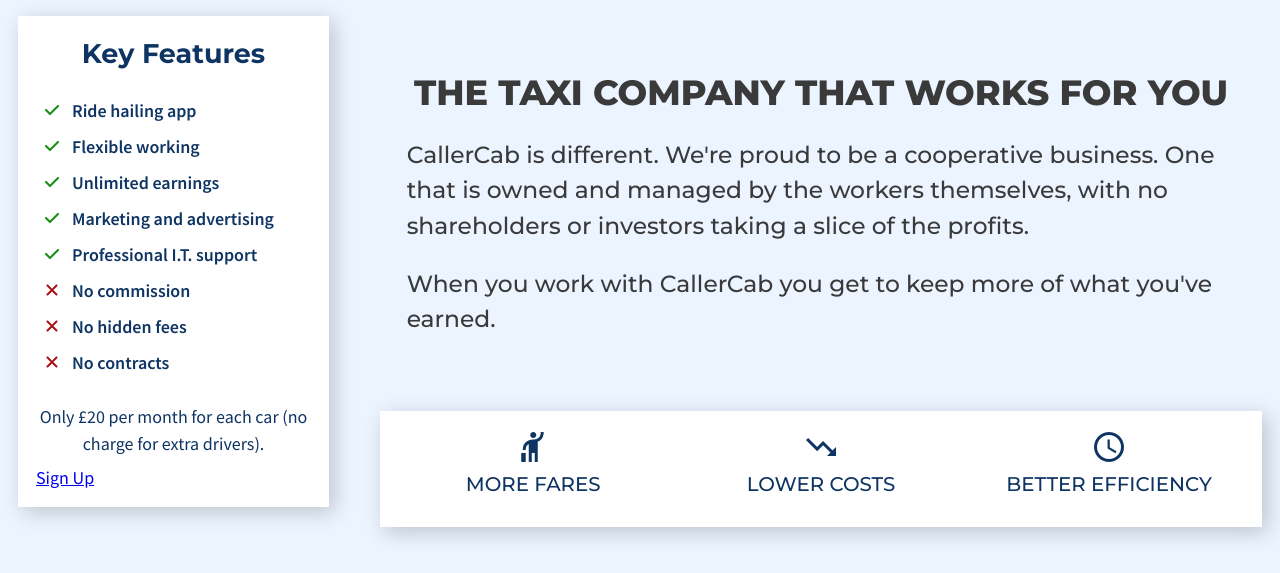
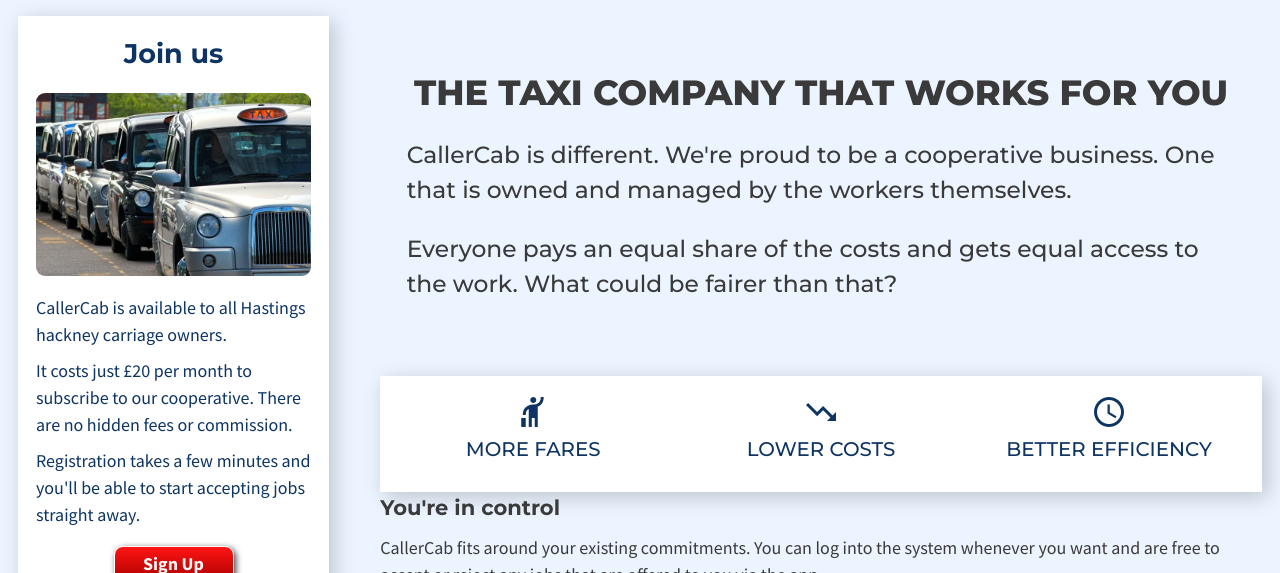
Before and after one commit to speedgull/drivers.caller.cab, a plain HTML site: page index.html in a window 1280 px wide. Shown: the part 730-1303 px from the top of the page. Drawn offline with Linux system fonts and the light colour scheme.

Commit message:
feature/improved sidebar

```diff
--- a/css/style.css
+++ b/css/style.css
@@ -69,10 +69,46 @@ ul {
   text-align: center;
 }
 
+.bold {
+  font-weight: bold;
+}
+
+.text-bigger {
+  font-size: larger;
+}
+
+.text-smaller {
+  font-size: smaller;
+}
+
 .wrapper {
   max-width: 1400px;
   margin: 0 auto;
   padding: 1rem;
+}
+
+.rounded {
+  border-radius: 0.5rem;
+}
+
+.margin-h1 {
+  margin: 1rem 0;
+}
+
+.button {
+  display: block;
+  text-align: center;
+  background: linear-gradient(hsl(0deg 100% 54%), hsl(0 100% 34% / 1));
+  color: white;
+  text-decoration: none;
+  padding: 0.3em 1em;
+  font-weight: bold;
+  max-width: 120px;
+  margin: 1rem auto;
+  border-radius: 0.5rem;
+  box-shadow: 2px 2px 6px rgb(0 0 0 / 75%);
+  border: 1px solid;
+  transition: all 0.5s;
 }
 
 /* Icon Styles */
@@ -206,6 +242,7 @@ nav li {
 }
 
 #secondary {
+  max-width: 500px;
   grid-area: sidebar;
 }
 
@@ -216,6 +253,7 @@ nav li {
   "sidebar content"
   "below below";
   gap: var(--content-gap);
+  justify-items: center;
 }
 
 .sticky-sidebar {
@@ -333,7 +371,7 @@ ul.checklist {
   max-width: 100px;
 }
 
-.partners figure:hover {
+.partners figure:hover, .button:hover {
   box-shadow: none;
   cursor: pointer;
 }
--- a/index.html
+++ b/index.html
@@ -40,8 +40,8 @@
       <div id="primary">
         <div class="intro">
           <h2 class="text-center">The Taxi Company That Works For You</h2>
-          <p>CallerCab is different. We're proud to be a cooperative business. One that is owned and managed by the workers themselves, with no shareholders or investors taking a slice of the profits.</p>
-          <p>When you work with CallerCab you get to keep more of what you've earned.</p>
+          <p>CallerCab is different. We're proud to be a cooperative business. One that is owned and managed by the workers themselves.</p>
+          <p>Everyone pays an equal share of the costs and gets equal access to the work. What could be fairer than that?</p>
         </div>
         <div class="col-3 text-center popbox">
           <div>
@@ -58,15 +58,16 @@
             <h2 class="small-heading">Better efficiency</h2>
           </div>
         </div>
+        <section>
+          <h3>You're in control</h3>
+          <p>CallerCab fits around your existing commitments. You can log into the system whenever you want and are free to accept or reject any jobs that are offered to you via the app.</p>
+          <p>You choose when you want to work. </p>
+          <p>We'll provide you with all the statistics you need to help you decide the most profitable times for your car to be on the road.</p>
+          <p>What's more, you're not tied into lengthy contracts. You're free to leave and join the cooperative as often as you please.</p>
+        </section>
         <!-- <section>
           <h3>About us</h3>
           <p>CallerCab is an online booking agency, created to unite drivers who have had enough of being exploited by traditional taxi and private hire companies.</p>
-        </section>
-        <section>
-          <h3>You're the boss</h3>
-          <p>You choose when you want to work. You can log into the system whenever you like and are free to accept or reject any jobs that are offered to you via the app.</p>
-          <p>We'll provide you with all the statistics you need to help you decide the most profitable times for your car to be on the road.</p>
-          <p>What's more, you're not tied into lengthy contracts. You're free to leave and join the cooperative as often as you please.</p>
         </section>
         <section>
           <h3>Keep your existing customers</h3>
@@ -92,33 +93,26 @@
           <p>We don't have an expensive office staffed by overpaid managers - our business is conducted entirely online and democratically managed by our members.</p>
           <p>There are no hidden fees and we don't charge commission. You get to keep 100% of the fare, and we charge hackney carriage tariffs across our entire fleet. No discounts, no cheap fares, and no greedy businessmen benefiting from your hard work!</p>
           <p>Each vehicle owner pays an equal share of the costs and in return receives an equal share of the work. What could be fairer than that?</p>
-        </section>
-        <div class="col-2">
-          <div class="box bgd-blue">
-            <h2>Hackney Carriage</h2>
-            <p>Lorem ipsum dolor sit amet consectetur, adipisicing elit. Quos eum impedit suscipit repudiandae ea optio excepturi veniam culpa. Quos perspiciatis voluptas dolore numquam eligendi nemo consequuntur praesentium optio nisi natus!</p>
-          </div>
-          <div class="box bgd-red" style="filter:blur(3px)">
-            <h2>Private Hire</h2>
-            <p>Lorem ipsum dolor sit amet consectetur adipisicing elit. Minus nulla tempora corporis quaerat, enim expedita? Dolorem consequuntur quod consectetur quo ab, tenetur fugit temporibus illo exercitationem amet incidunt optio harum!</p>
-          </div>
-        </div> -->
+        </section> -->
       </div>
       <aside id="secondary">
         <section class="popbox sticky-sidebar">
-          <h2 class="text-center">Key Features</h2>
-          <ul class="checklist">
+          <h2 class="text-center">Join us</h2>
+          <img class="rounded margin-h1" src="images/black-cabs.webp" alt="taxi rank">
+          <p>CallerCab is available to all Hastings hackney carriage owners.</p>
+          <p>It costs just £20 per month to subscribe to our cooperative. There are no hidden fees or commission.</p>
+          <p>Registration takes a few minutes and you'll be able to start accepting jobs straight away.</p>
+          <!-- <ul class="checklist">
             <li>Ride hailing app</li>
             <li>Flexible working</li>
-            <li>Unlimited earnings</li>
+            <li>Unlimited access</li>
             <li>Marketing and advertising</li>
             <li>Professional I.T. support</li>
             <li class="xmark">No commission</li>
             <li class="xmark">No hidden fees</li>
             <li class="xmark">No contracts</li>
-          </ul>
-          <p class="text-center">Only £20 per month for each car (no charge for extra drivers).</p>
-          <a href="#">Sign Up</a>
+          </ul> -->
+          <a class="button" href="#">Sign Up</a>
         </section>
       </aside>
       <section class="partners">
```
Also changed, not shown: images/black-cabs.webp (added).
